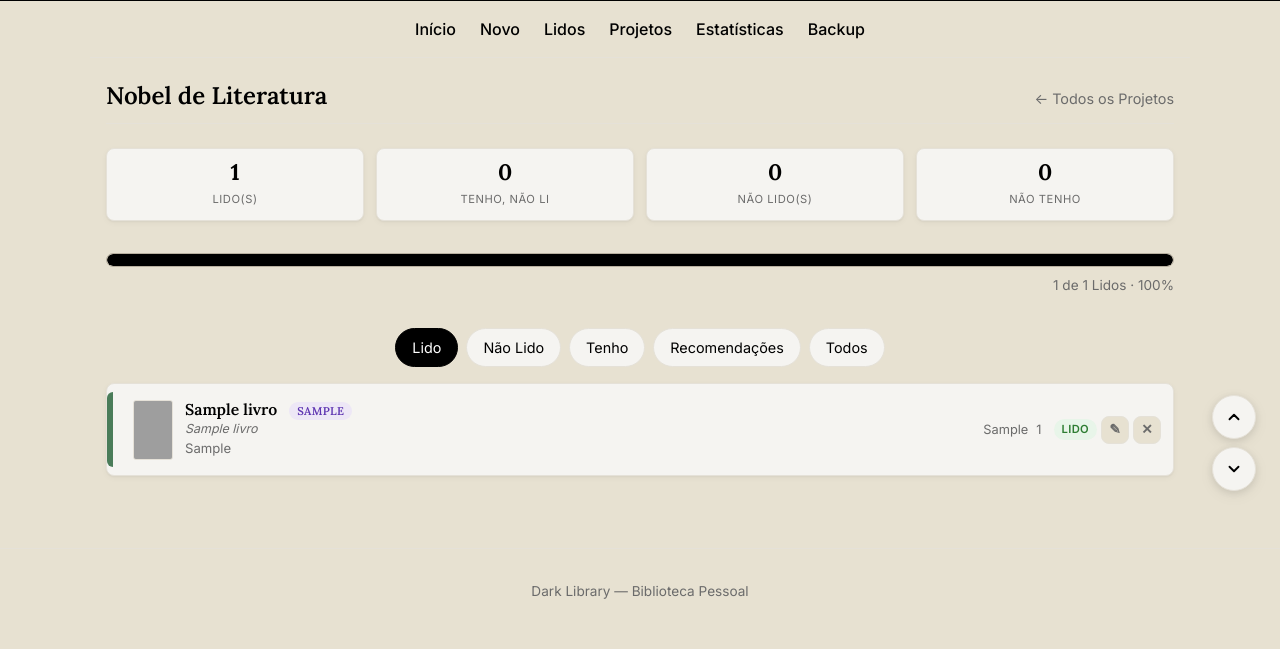
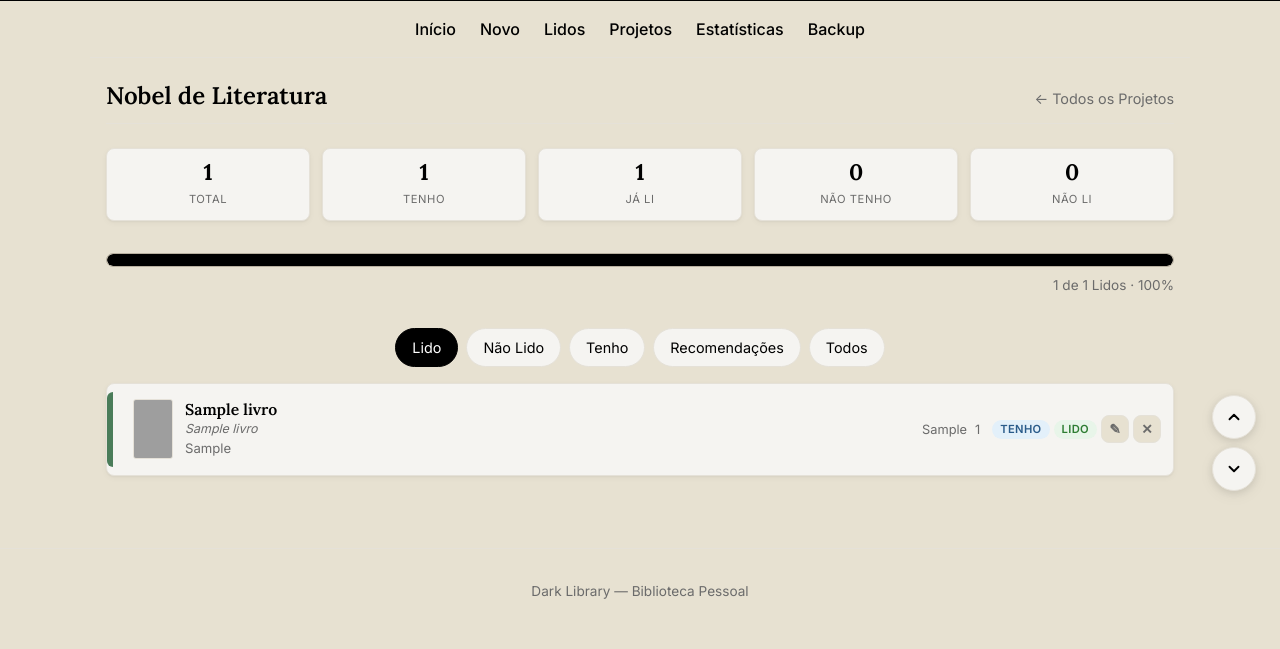
Before and after one commit to sheppita/darklibrary, a Flask app: page /projetos/nobel in a window 1280 px wide. Shown: the part 285-934 px from the top of the page. Run offline with Flask 3, Linux system fonts and the light colour scheme; tables that the repository leaves empty hold one stand-in row (values such as "Sample post"); parts of the project's set-up code (start-up, migrations or seed data) failed here and were passed over; some libraries are stand-ins or nearby versions; grey boxes are pictures that could not be loaded.

Commit message:
Batch 2: badges separados, nomenclatura unificada, resumos de projeto, TBR sem barra

```diff
--- a/app.py
+++ b/app.py
@@ -1095,14 +1095,19 @@ def projeto_detalhe(slug):
     livros = _query_do_projeto(campo).all()
     livros.sort(key=chave_ordenacao_livro)
 
-    # Contagens do resumo (4 caixinhas)
+    # Contagens do resumo (5 caixinhas)
+    # Obs.: posse e leitura são dimensões diferentes; os números
+    # NÃO são mutuamente exclusivos (um livro "tenho+lido" entra em
+    # "tenho" e em "lidos"). Isso é intencional.
     total = len(livros)
+    tenho = sum(1 for lv in livros if lv.tenho)
     lidos = sum(1 for lv in livros if lv.lido)
+    nao_tenho = sum(1 for lv in livros if not lv.tenho)
     nao_lidos = sum(1 for lv in livros if not lv.lido)
     tenho_nao_li = sum(1 for lv in livros if lv.tenho and not lv.lido)
-    nao_tenho = sum(1 for lv in livros if not lv.tenho)
+    pct = round(lidos / total * 100) if total > 0 else 0
 
-    pct = round(lidos / total * 100) if total > 0 else 0
+    # Filtros em cápsula (só pra projetos que não são mundo)
 
     # Filtros em cápsula (só pra projetos que não são mundo)
     filtro = request.args.get("filtro", "lido").strip()
@@ -1146,10 +1151,11 @@ def projeto_detalhe(slug):
         livros=livros,
         livros_filtrados=livros_filtrados,
         total=total,
+        tenho=tenho,
         lidos=lidos,
+        nao_tenho=nao_tenho,
         nao_lidos=nao_lidos,
         tenho_nao_li=tenho_nao_li,
-        nao_tenho=nao_tenho,
         pct=pct,
         filtro=filtro,
         subprojetos=SUBPROJETOS_POSTGRAD,
--- a/static/estilo.css
+++ b/static/estilo.css
@@ -1966,3 +1966,88 @@ input:focus, select:focus, textarea:focus {
 .card-capa-vazia img {
     display: none;
 }
+/* ─────────────────────────────────────────────
+   50. Badges de status no card de item
+   Pílulas separadas: posse + leitura
+   ───────────────────────────────────────────── */
+
+.badge-posse,
+.badge-leitura {
+    display: inline-block;
+    font-size: 0.7rem;
+    font-weight: 600;
+    text-transform: uppercase;
+    letter-spacing: 0.03em;
+    padding: 2px var(--esp-2);
+    border-radius: 999px;
+    white-space: nowrap;
+    line-height: 1.4;
+}
+
+/* ─── Posse ─── */
+
+.badge-posse {
+    background-color: #efece4;
+    color: #7a7568;
+}
+
+.badge-posse-tenho {
+    background-color: #e3f0fa;
+    color: #2a5b8a;
+}
+
+.badge-posse-nao-tenho {
+    background-color: #efece4;
+    color: #7a7568;
+}
+
+/* ─── Leitura ─── */
+
+.badge-leitura {
+    background-color: #efece4;
+    color: #7a7568;
+}
+
+.badge-leitura-lido {
+    background-color: #e8f5e9;
+    color: #2e7d32;
+}
+
+.badge-leitura-nao-lido {
+    background-color: #efece4;
+    color: #7a7568;
+}
+/* ─────────────────────────────────────────────
+   51. Resumo de projeto com 5 caixinhas
+   ───────────────────────────────────────────── */
+
+.projeto-resumo {
+    display: grid;
+    grid-template-columns: repeat(2, 1fr);
+    gap: var(--esp-3);
+    margin-bottom: var(--esp-6);
+}
+
+@media (min-width: 640px) {
+    .projeto-resumo {
+        grid-template-columns: repeat(3, 1fr);
+    }
+}
+
+@media (min-width: 900px) {
+    .projeto-resumo {
+        grid-template-columns: repeat(5, 1fr);
+    }
+}
+
+.projeto-resumo .projeto-resumo-item {
+    padding: var(--esp-3);
+}
+
+.projeto-resumo .projeto-resumo-numero {
+    font-size: 1.4rem;
+}
+
+.projeto-resumo .projeto-resumo-rotulo {
+    font-size: 0.7rem;
+}
--- a/templates/projeto_nobel.html
+++ b/templates/projeto_nobel.html
@@ -11,23 +11,27 @@
         </div>
     </div>
 
-    {# ─────────── Resumo (4 caixinhas) ─────────── #}
-    <div class="projeto-resumo projeto-resumo-4">
+    {# ─────────── Resumo (5 caixinhas) ─────────── #}
+    <div class="projeto-resumo">
+        <div class="projeto-resumo-item">
+            <span class="projeto-resumo-numero">{{ total }}</span>
+            <span class="projeto-resumo-rotulo">Total</span>
+        </div>
+        <div class="projeto-resumo-item">
+            <span class="projeto-resumo-numero">{{ tenho }}</span>
+            <span class="projeto-resumo-rotulo">Tenho</span>
+        </div>
         <div class="projeto-resumo-item">
             <span class="projeto-resumo-numero">{{ lidos }}</span>
-            <span class="projeto-resumo-rotulo">Lido(s)</span>
-        </div>
-        <div class="projeto-resumo-item">
-            <span class="projeto-resumo-numero">{{ tenho_nao_li }}</span>
-            <span class="projeto-resumo-rotulo">Tenho, Não Li</span>
-        </div>
-        <div class="projeto-resumo-item">
-            <span class="projeto-resumo-numero">{{ nao_lidos }}</span>
-            <span class="projeto-resumo-rotulo">Não Lido(s)</span>
+            <span class="projeto-resumo-rotulo">Já Li</span>
         </div>
         <div class="projeto-resumo-item">
             <span class="projeto-resumo-numero">{{ nao_tenho }}</span>
             <span class="projeto-resumo-rotulo">Não Tenho</span>
+        </div>
+        <div class="projeto-resumo-item">
+            <span class="projeto-resumo-numero">{{ nao_lidos }}</span>
+            <span class="projeto-resumo-rotulo">Não Li</span>
         </div>
     </div>
 
@@ -74,12 +78,7 @@
                     </div>
 
                     <div class="card-item-principal">
-                        <div class="card-item-titulo">
-                            {{ livro.titulo }}
-                            {% if livro.projeto_postgrad and livro.postgrad_subprojeto %}
-                                <span class="badge-subprojeto">{{ livro.postgrad_subprojeto | replace('_', '-') | title }}</span>
-                            {% endif %}
-                        </div>
+                        <div class="card-item-titulo">{{ livro.titulo }}</div>
                         {% if livro.subtitulo %}
                             <div class="card-item-subtitulo">{{ livro.subtitulo }}</div>
                         {% endif %}
@@ -92,12 +91,12 @@
                     </div>
 
                     <div class="card-item-acoes">
-                        <div class="card-item-status card-item-status-{{ 'li' if livro.lido else ('tenho_nao_li' if livro.tenho else 'nao_tenho') }}">
-                            {% if livro.lido %}Lido
-                            {% elif livro.tenho %}Tenho, Não Li
-                            {% else %}Não Tenho
-                            {% endif %}
-                        </div>
+                        <span class="badge-posse badge-posse-{{ 'tenho' if livro.tenho else 'nao-tenho' }}">
+                            {% if livro.tenho %}Tenho{% else %}Não Tenho{% endif %}
+                        </span>
+                        <span class="badge-leitura badge-leitura-{{ 'lido' if livro.lido else 'nao-lido' }}">
+                            {% if livro.lido %}Lido{% else %}Não Lido{% endif %}
+                        </span>
                         <a class="card-item-acao"
                            href="{{ url_for('editar', livro_id=livro.id, next=request.path + '?filtro=' + filtro) }}"
                            title="Editar">✎</a>
```
Also changed, not shown: templates/lidos.html (+5 -3 lines), templates/pais.html (+8 -12 lines), templates/projeto_mundo.html (+7 -0 lines), templates/projeto_postgrad.html (+22 -19 lines), templates/projeto_tbr.html (+8 -18 lines).
